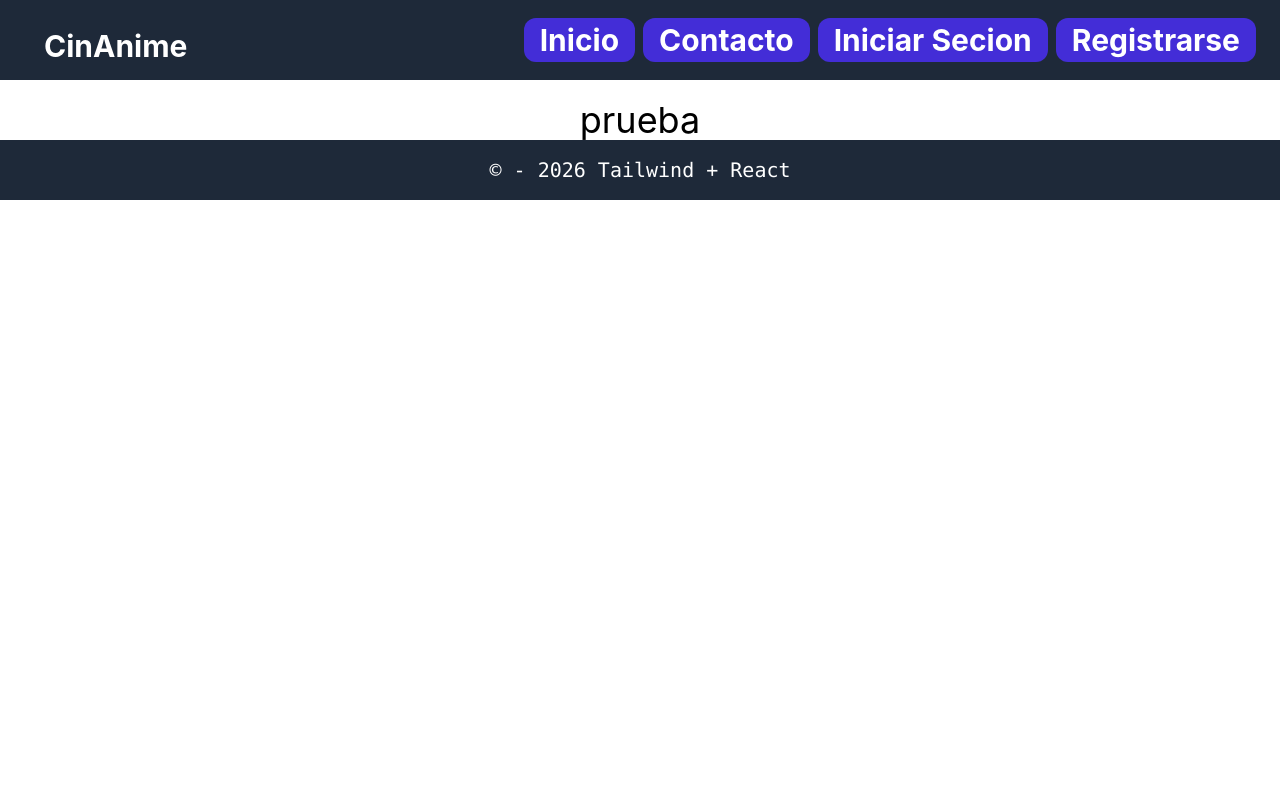
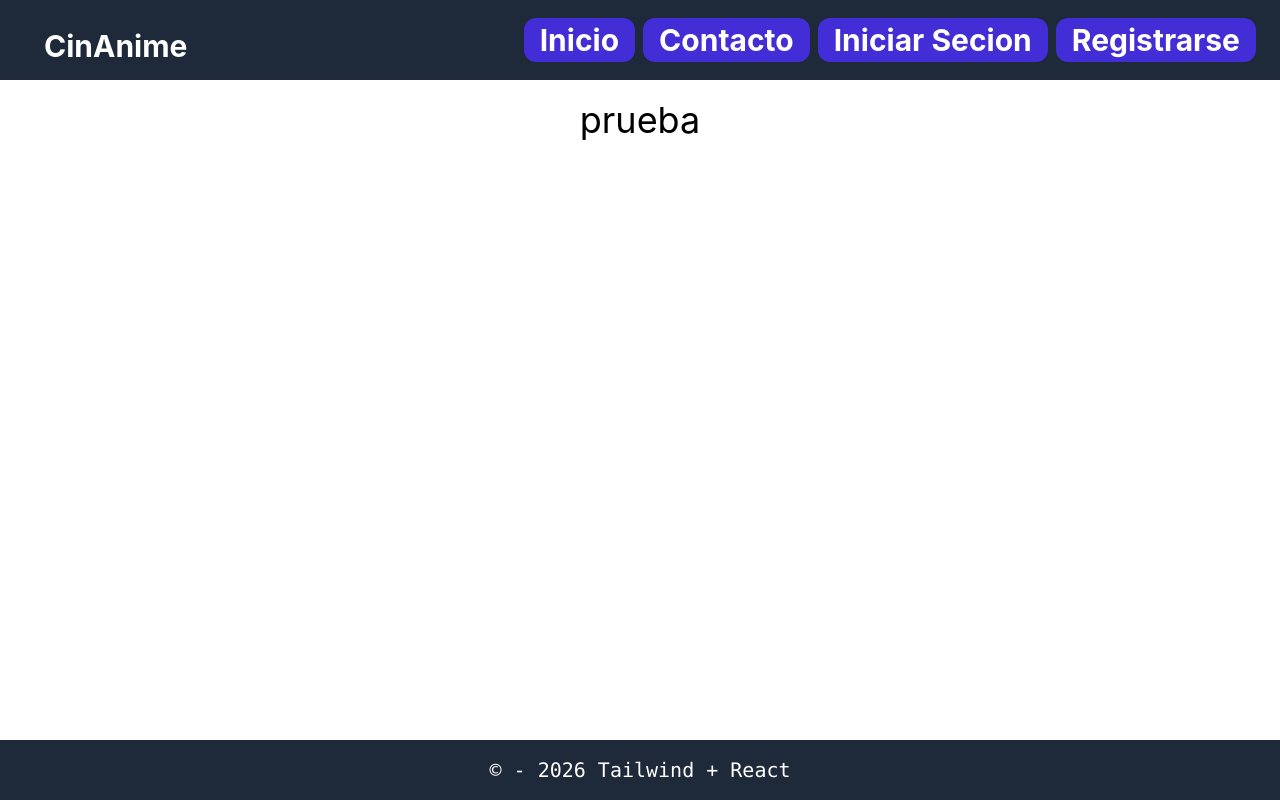
Before and after one commit to laitarocarrizo-sketch/Cine-Otaku, a React (Vite) app: page / in a window 1280 px wide. Built offline with nearby package versions, Linux system fonts and the light colour scheme.

Commit message:
La pagina esta bien hecha implementando nabar y footer

```diff
--- a/src/App.jsx
+++ b/src/App.jsx
@@ -8,12 +8,16 @@ function App() {
 
   return (
     <>
+    <section className="min-h-screen flex flex-col">
     <Nabar/>
+    <main className="grow">
     <Routes>
     <Route path='/' element={<Home/>}/>
     <Route path='/Contacto' element={<Contacto/>}/>
     </Routes>
+    </main>
     <Footer/>
+    </section>
     </>
   )
 }
```
